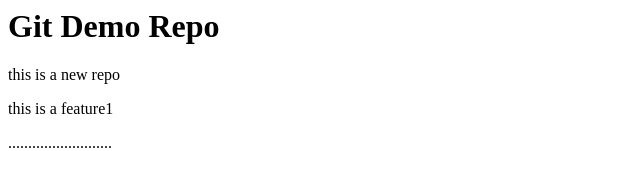
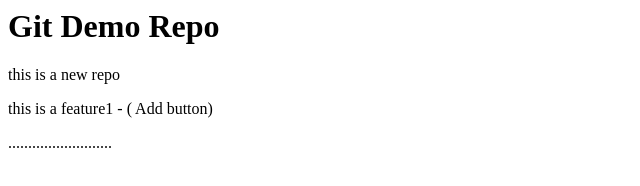
Before and after one commit to harshitparihar05/DemoGit1, a plain HTML site: page index.html in a window 1280 px wide. Shown: the whole page, without its empty margins (0-640 px from the left). Drawn offline with Linux system fonts and the light colour scheme.

Commit message:
Add Button

```diff
--- a/index.html
+++ b/index.html
@@ -1,4 +1,4 @@
 <h1>Git Demo Repo</h1>
 <p>this is a new repo</p>
-<p>this is a feature1</p>
+<p>this is a feature1 - ( Add button) </p>
 ..........................
```
